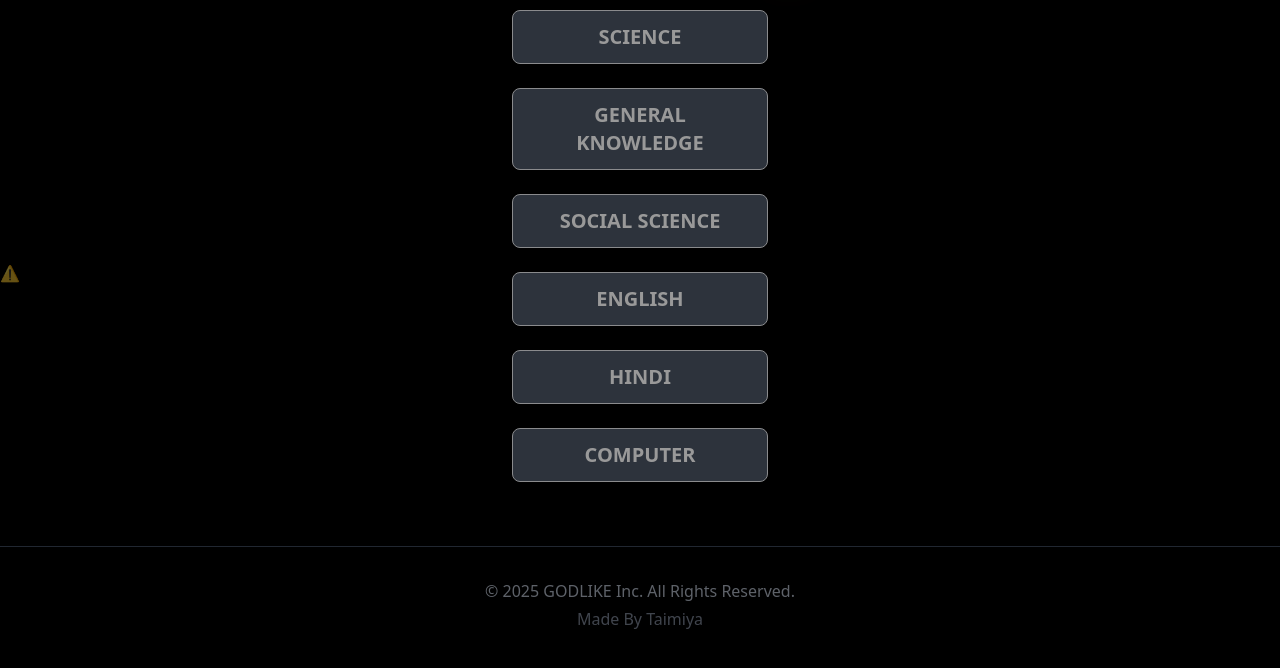
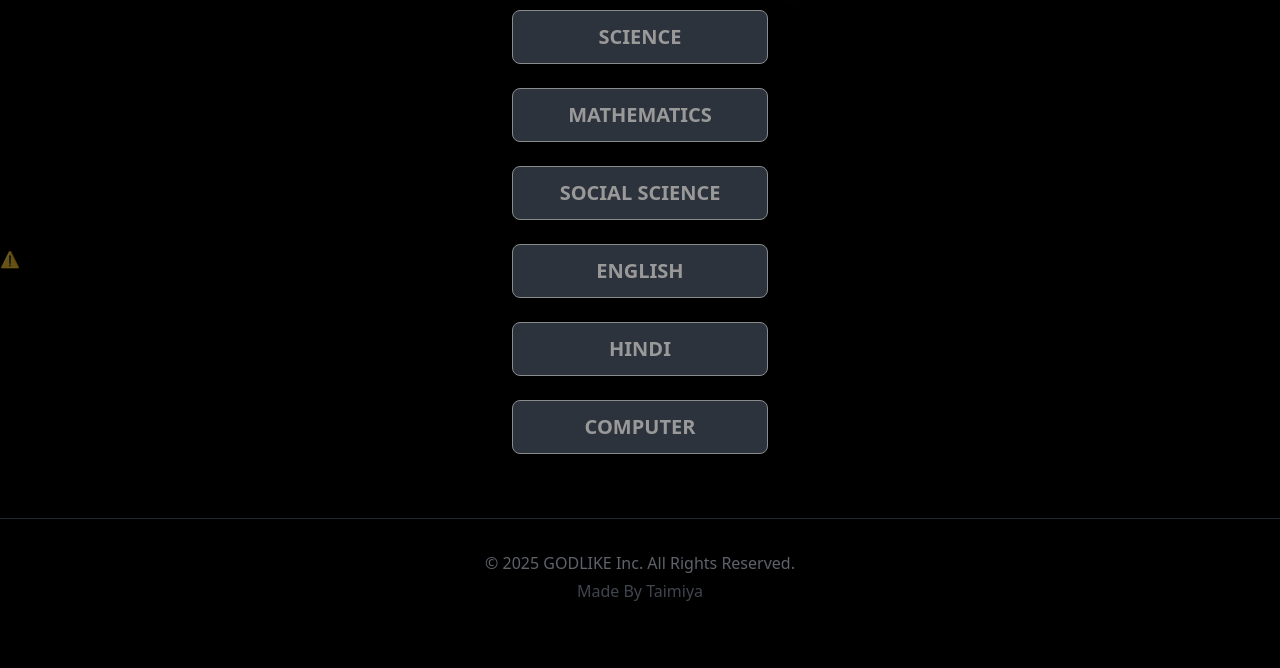
Before and after one commit to Taimiya-Creator/class9, a plain HTML site: page index.html in a window 1280 px wide. Shown: the part 118-786 px from the top of the page. Drawn offline with nearby package versions, Linux system fonts and the light colour scheme; no server answers.

Commit message:
Update index.html

```diff
--- a/index.html
+++ b/index.html
@@ -35,12 +35,12 @@
 
   <!-- Subject Buttons -->
   <main class="flex flex-col items-center space-y-6 px-4">
-    <a href="https://taimiya-creator.github.io/godlike/science" class="bg-gray-600 hover:bg-orange-500 border border-orange-400 text-white text-xl font-semibold py-3 px-10 rounded-lg shadow-lg w-64 text-center transition-all duration-300">SCIENCE</a>
-    <a href="https://taimiya-creator.github.io/godlike/gk" class="bg-gray-600 hover:bg-orange-500 border border-orange-400 text-white text-xl font-semibold py-3 px-10 rounded-lg shadow-lg w-64 text-center transition-all duration-300">GENERAL KNOWLEDGE</a>
-    <a href="https://taimiya-creator.github.io/godlike/social" class="bg-gray-600 hover:bg-orange-500 border border-orange-400 text-white text-xl font-semibold py-3 px-10 rounded-lg shadow-lg w-64 text-center transition-all duration-300">SOCIAL SCIENCE</a>
-    <a href="https://taimiya-creator.github.io/godlike/english" class="bg-gray-600 hover:bg-orange-500 border border-orange-400 text-white text-xl font-semibold py-3 px-10 rounded-lg shadow-lg w-64 text-center transition-all duration-300">ENGLISH</a>
-    <a href="https://taimiya-creator.github.io/godlike/hindi" class="bg-gray-600 hover:bg-orange-500 border border-orange-400 text-white text-xl font-semibold py-3 px-10 rounded-lg shadow-lg w-64 text-center transition-all duration-300">HINDI</a>
-    <a href="https://taimiya-creator.github.io/godlike/computer" class="bg-gray-600 hover:bg-orange-500 border border-orange-400 text-white text-xl font-semibold py-3 px-10 rounded-lg shadow-lg w-64 text-center transition-all duration-300">COMPUTER</a>
+    <a href="https://taimiya-creator.github.io/class9/science" class="bg-gray-600 hover:bg-orange-500 border border-orange-400 text-white text-xl font-semibold py-3 px-10 rounded-lg shadow-lg w-64 text-center transition-all duration-300">SCIENCE</a>
+    <a href="https://taimiya-creator.github.io/class9/maths" class="bg-gray-600 hover:bg-orange-500 border border-orange-400 text-white text-xl font-semibold py-3 px-10 rounded-lg shadow-lg w-64 text-center transition-all duration-300">MATHEMATICS</a>
+    <a href="https://taimiya-creator.github.io/class9/social" class="bg-gray-600 hover:bg-orange-500 border border-orange-400 text-white text-xl font-semibold py-3 px-10 rounded-lg shadow-lg w-64 text-center transition-all duration-300">SOCIAL SCIENCE</a>
+    <a href="https://taimiya-creator.github.io/class9/english" class="bg-gray-600 hover:bg-orange-500 border border-orange-400 text-white text-xl font-semibold py-3 px-10 rounded-lg shadow-lg w-64 text-center transition-all duration-300">ENGLISH</a>
+    <a href="https://taimiya-creator.github.io/class9/hindi" class="bg-gray-600 hover:bg-orange-500 border border-orange-400 text-white text-xl font-semibold py-3 px-10 rounded-lg shadow-lg w-64 text-center transition-all duration-300">HINDI</a>
+    <a href="https://taimiya-creator.github.io/class9/computer" class="bg-gray-600 hover:bg-orange-500 border border-orange-400 text-white text-xl font-semibold py-3 px-10 rounded-lg shadow-lg w-64 text-center transition-all duration-300">COMPUTER</a>
   </main>
 
   <!-- Footer -->
```
